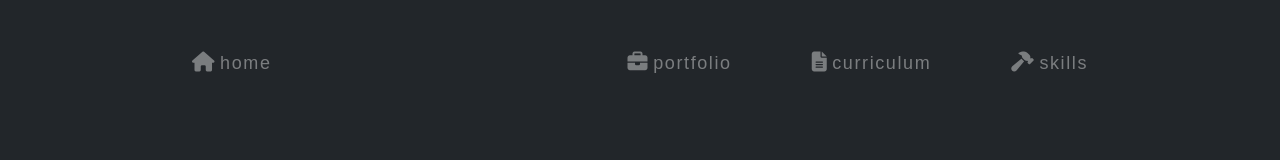
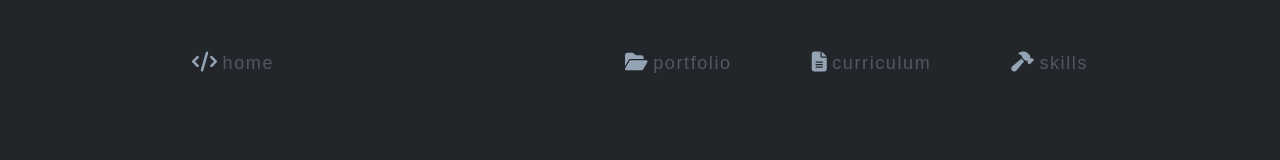
Before and after one commit to santiagomanso/santimanso.com, a React (Create React App) app: page / in a window 1280 px wide. Shown: the top 160 px of the page. Built offline with nearby package versions, Linux system fonts and the light colour scheme.

Commit message:
🎨 responsive design - missing CTA btn

```diff
--- a/src/components/Header.jsx
+++ b/src/components/Header.jsx
@@ -33,26 +33,25 @@ const Header = () => {
   })
 
   return (
-    <div className={`${animation1}  `}>
-      <div className=' bg-blue-500/50 hidden'>
-        <h1>santiago manso castro</h1>
-        <h2>
-          <span className='text-white italic tracking-wide'>
-            {text}
+    <aside className='flex justify-between h-full pb-32'>
+      <div className='flex flex-col md:justify-start lg:justify-end '>
+        <h1 className='text-4xl sm:text-6xl lg:text-6xl'>
+          Santiago M<span className='inline md:hidden'>.</span>
+          <span className='hidden md:inline'>anso</span> Castro
+        </h1>
+        <span className='text-secondary text-3xl md:text-4xl italic tracking-wide mt-5 lg:mt-0'>
+          {'<'}Frontend {text}
+          <span className='text-white'>
+            {''}
             <Cursor cursorStyle={'_'} />
           </span>
-        </h2>
-        <h2>
-          let's <span>create</span> something special
-        </h2>
-        <button
-          onClick={handlerNavigate}
-          className='py-3  rounded-md border-solid border-2 border-white text-3xl text-white tracking-widest cta'
-        >
-          portfolio
-        </button>
+        </span>
       </div>
-    </div>
+      <div className='hidden md:flex flex-col justify-end gap-2  text-5xl select-none'>
+        <i className='opacity-30 hover:opacity-100 text-white hover:text-secondary  fa-brands fa-linkedin-in'></i>
+        <i className='opacity-30 hover:opacity-100 text-white hover:text-secondary  fa-brands fa-github'></i>
+      </div>
+    </aside>
   )
 }
 
--- a/src/components/Nav.jsx
+++ b/src/components/Nav.jsx
@@ -11,31 +11,37 @@ const Nav = () => {
 
   return (
     <>
-      <nav className='hidden lg:inline text-white  tracking-widest select-none'>
+      <nav className='hidden lg:inline text-secondary  tracking-widest select-none'>
         <ul className='flex justify-between'>
-          <li className='opacity-40 cursor-pointer hover:opacity-100 hover:text-white flex items-baseline gap-1 translate-y-0 hover:translate-y-1 hover:scale-105 transition-all ease-out duration-300'>
-            <i className='fa-solid text-xl fa-home'></i>
+          <li className=' cursor-pointer  hover:text-white flex items-baseline gap-1 translate-y-0 hover:translate-y-1 hover:scale-105 transition-all ease-out duration-300 group'>
+            <i className='fa-solid text-xl fa-code'></i>
             <a>
-              <p className='text-lg'>home</p>
+              <p className='opacity-40 group-hover:opacity-100 text-lg'>home</p>
             </a>
           </li>
           <div className=' flex gap-20'>
-            <li className='opacity-40 cursor-pointer hover:opacity-100 hover:text-white flex items-baseline gap-1 translate-y-0 hover:translate-y-1 hover:scale-105 transition-all ease-out duration-300'>
-              <i className='fa-solid text-xl fa-briefcase'></i>
+            <li className=' cursor-pointer  hover:text-white flex items-baseline gap-1 translate-y-0 hover:translate-y-1 hover:scale-105 transition-all ease-out duration-300 group'>
+              <i className='fa-solid text-xl fa-folder-open'></i>
               <a>
-                <p className='text-lg'>portfolio</p>
+                <p className='opacity-40 group-hover:opacity-100 text-lg'>
+                  portfolio
+                </p>
               </a>
             </li>
-            <li className='opacity-40 cursor-pointer hover:opacity-100 hover:text-white flex items-baseline gap-1 translate-y-0 hover:translate-y-1 hover:scale-105 transition-all ease-out duration-300'>
+            <li className=' cursor-pointer  hover:text-white flex items-baseline gap-1 translate-y-0 hover:translate-y-1 hover:scale-105 transition-all ease-out duration-300 group'>
               <i className='fa-solid text-xl fa-file-lines'></i>
               <a>
-                <p className='text-lg'>curriculum</p>
+                <p className='opacity-40 group-hover:opacity-100 text-lg'>
+                  curriculum
+                </p>
               </a>
             </li>
-            <li className='opacity-40 cursor-pointer hover:opacity-100 hover:text-white flex items-baseline gap-1 translate-y-0 hover:translate-y-1 hover:scale-105 transition-all ease-out duration-300'>
+            <li className=' cursor-pointer  hover:text-white flex items-baseline gap-1 translate-y-0 hover:translate-y-1 hover:scale-105 transition-all ease-out duration-300 group'>
               <i className='fa-solid text-xl fa-hammer'></i>
               <a>
-                <p className='text-lg'>skills</p>
+                <p className='opacity-40 group-hover:opacity-100 text-lg'>
+                  skills
+                </p>
               </a>
             </li>
           </div>
@@ -58,13 +64,13 @@ const Nav = () => {
           <nav className={`text-secondary`}>
             <button
               onClick={handlerToggleOpen}
-              className='text-5xl sm:text-6xl fixed top-15 right-5'
+              className='text-5xl sm:text-6xl fixed top-12 right-5'
             >
               <i>
                 <i className={`fa-solid fa-xmark`}></i>
               </i>
             </button>
-            <ul className=' flex flex-col gap-12 pt-28 text-3xl sm:text-4xl '>
+            <ul className=' flex flex-col gap-12 pt-32 text-3xl sm:text-4xl '>
               <li className='px-5 flex justify-between items-center group'>
                 <i className='opacity-30 group-hover:opacity-100 hover:text-secondary   fa-solid fa-house'></i>
                 <p className='opacity-30 group-hover:opacity-100 hover:text-secondary   tracking-wider'>
--- a/src/screens/HomeScreen.jsx
+++ b/src/screens/HomeScreen.jsx
@@ -12,24 +12,6 @@ const HomeScreen = () => {
   return (
     <>
       <Header />
-      <aside className='flex justify-between h-full pb-32'>
-        <div className='flex flex-col md:justify-start lg:justify-end '>
-          <h1 className='text-4xl sm:text-6xl lg:text-6xl'>
-            Santiago Manso Castro
-          </h1>
-          <span className='text-secondary text-3xl md:text-4xl italic tracking-wide mt-5 lg:mt-0'>
-            {'<'}Frontend {text}
-            <span className='text-white'>
-              {''}
-              <Cursor cursorStyle={'_'} />
-            </span>
-          </span>
-        </div>
-        <div className='hidden md:flex flex-col justify-end gap-2  text-5xl select-none'>
-          <i className='opacity-30 hover:opacity-100 text-white hover:text-secondary  fa-brands fa-linkedin-in'></i>
-          <i className='opacity-30 hover:opacity-100 text-white hover:text-secondary  fa-brands fa-github'></i>
-        </div>
-      </aside>
     </>
   )
 }
```
